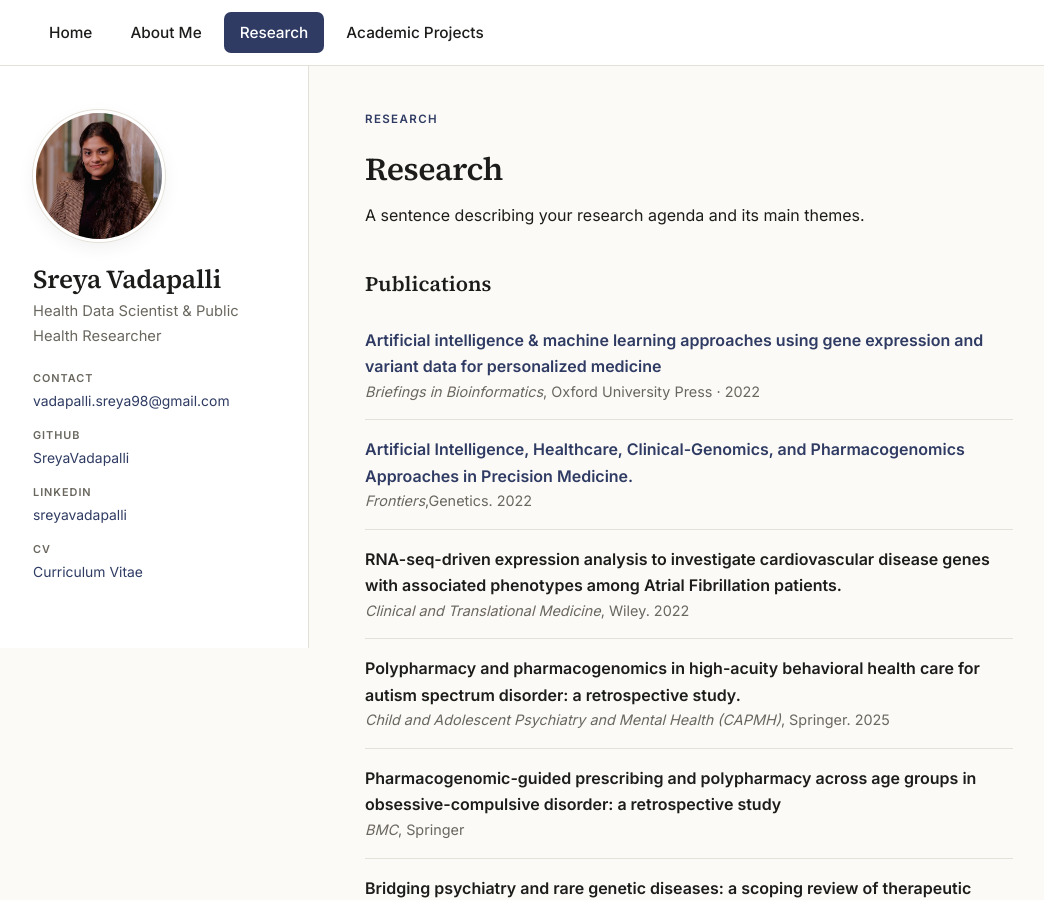
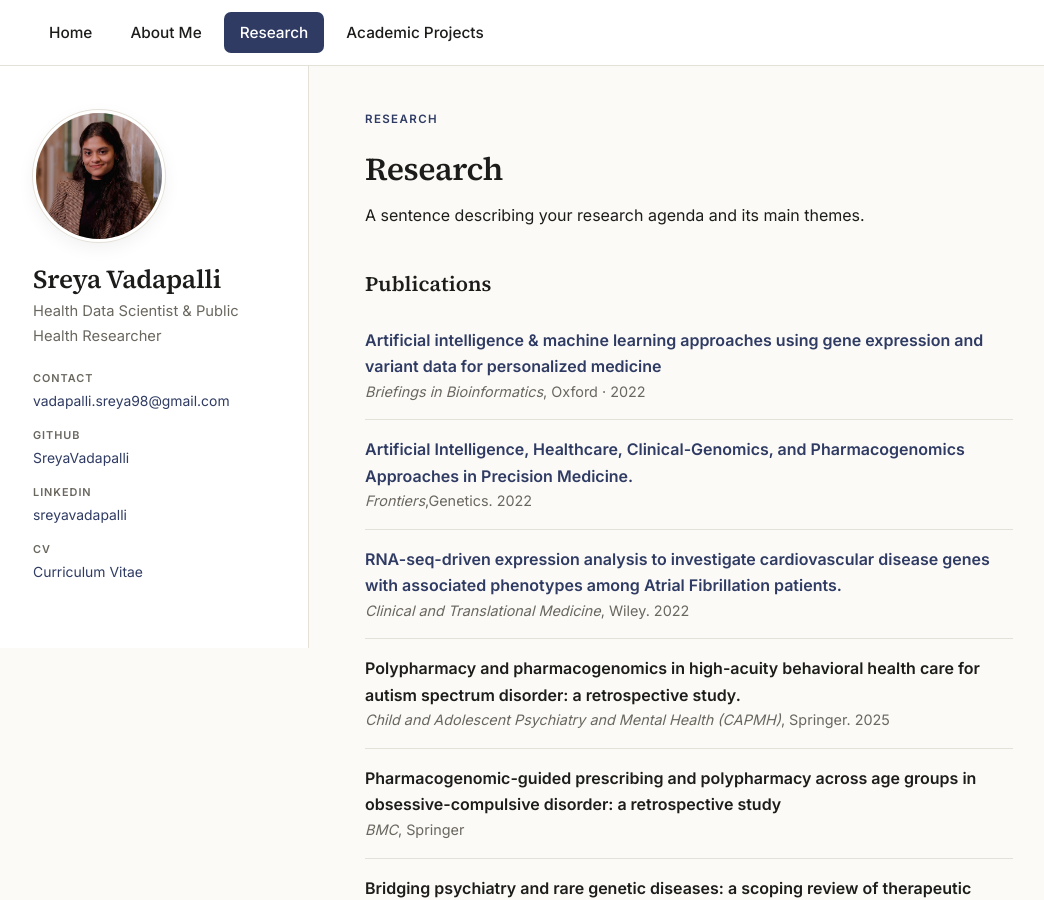
Before and after one commit to SreyaVadapalli/SreyaVadapalli.github.io, a Jekyll site: the page built from research.html, in a window 1280 px wide and 900 px high. Shown: the whole window, without its empty margins (51-1095 px from the left). Built offline with Jekyll 4.4.1, drawn with Linux system fonts in a browser that asks for light colours.

Commit message:
fix css link spacing

```diff
--- a/research.html
+++ b/research.html
@@ -17,7 +17,7 @@ permalink: /research/
     <div class="item-title">
       <a href="https://pubmed.ncbi.nlm.nih.gov/35595537/" target="_blank" rel="noopener">Artificial intelligence &amp; machine learning approaches using gene expression and variant data for personalized medicine</a>
     </div>
-    <div class="item-meta"><em>Briefings in Bioinformatics</em>, Oxford University Press · 2022</div>
+    <div class="item-meta"><em>Briefings in Bioinformatics</em>, Oxford · 2022</div>
   </li>
 
   <li>
@@ -27,11 +27,11 @@ permalink: /research/
     <div class="item-meta"><em>Frontiers</em>,Genetics. 2022 </div>
   </li>
 
- <li>
-    <div class="item-title">RNA-seq-driven expression analysis to investigate cardiovascular disease genes with associated phenotypes among Atrial Fibrillation patients. </a>
-      <a href="https://pubmed.ncbi.nlm.nih.gov/35875838/" target="_blank" rel="noopener"> </a>
+   <li>
+    <div class="item-title">
+      <a href="https://pubmed.ncbi.nlm.nih.gov/35875838/" target="_blank" rel="noopener">RNA-seq-driven expression analysis to investigate cardiovascular disease genes with associated phenotypes among Atrial Fibrillation patients.  </a>
     </div>
-    <div class="item-meta"><em>Clinical and Translational Medicine</em>, Wiley. 2022</div>
+    <div class="item-meta"><em>Clinical and Translational Medicine</em>, Wiley. 2022 </div>
   </li>
 
 
```
